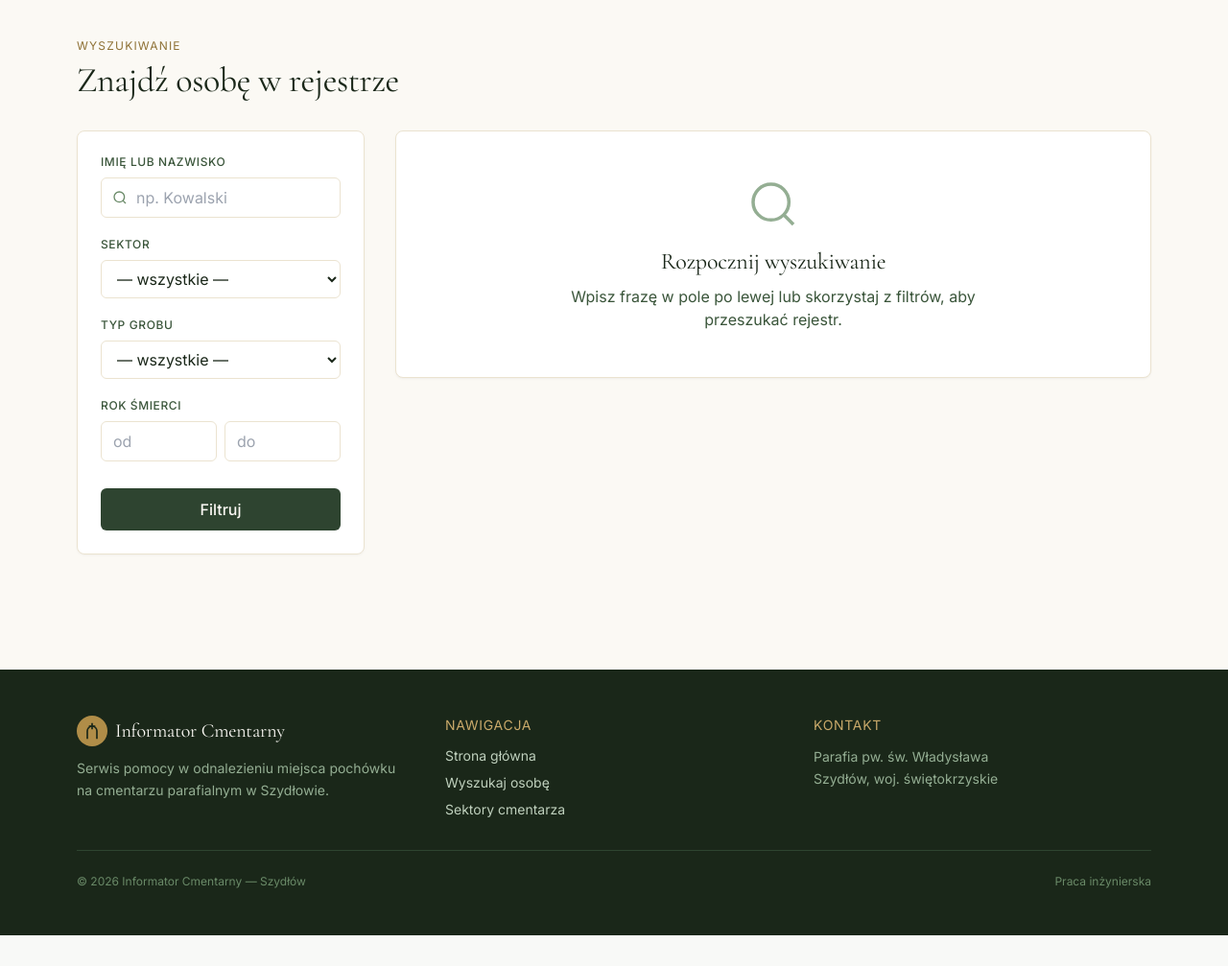
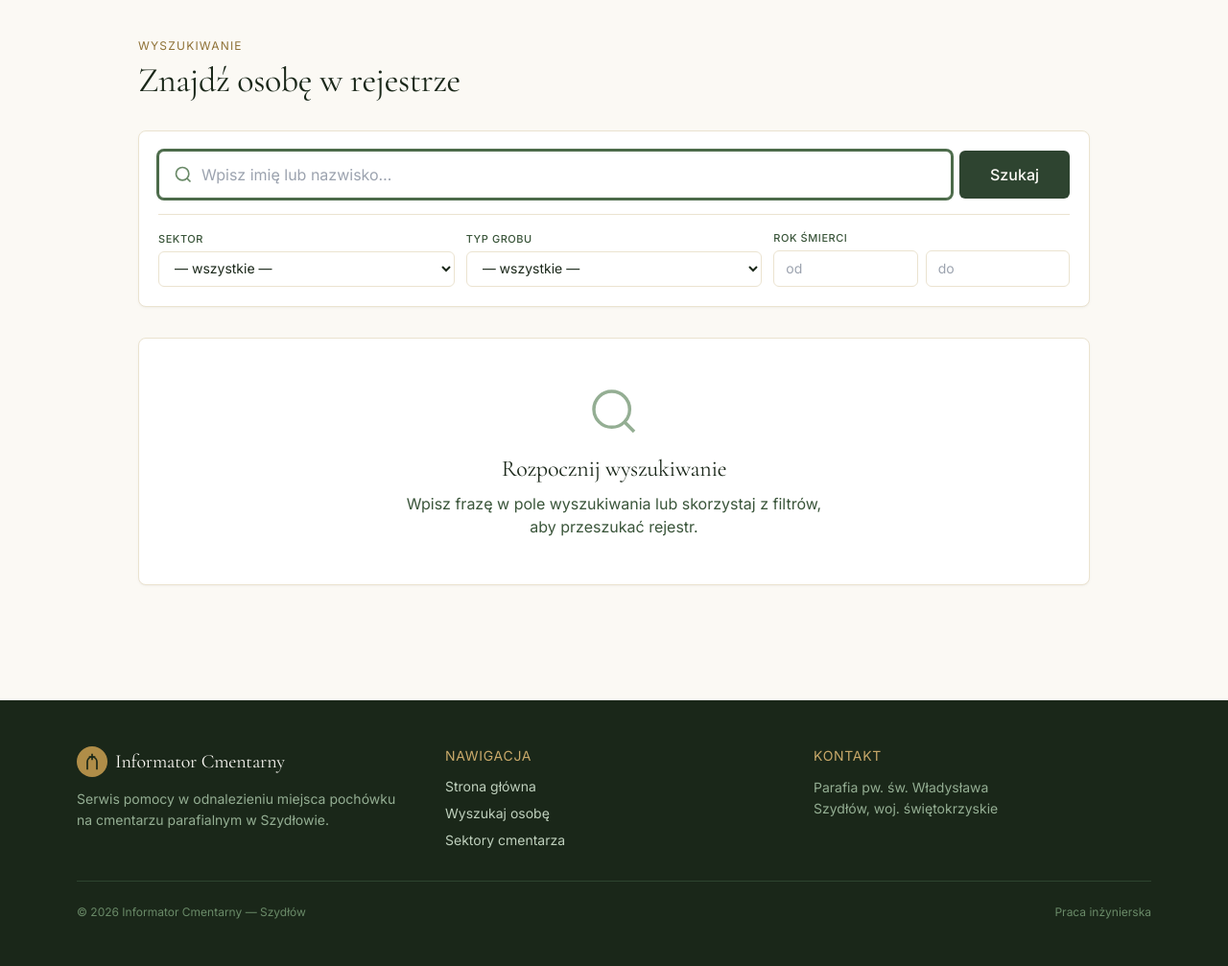
Before and after one commit to Mateuszl28/praca_inz, a Django app: page /szukaj/ in a window 1280 px wide. Shown: the part 73-1080 px from the top of the page at 96% size. Before the commit the page ends 1048 px from the top, so only its background shows below. Run offline with Django 5.2, Linux system fonts and the light colour scheme; data that the repository does not hold is empty; some libraries are stand-ins or nearby versions.

Commit message:
Move search filters inline with search bar instead of sidebar

```diff
--- a/templates/groby/szukaj.html
+++ b/templates/groby/szukaj.html
@@ -3,33 +3,34 @@
 {% block title %}Wyszukiwanie — Informator Cmentarny Szydłów{% endblock %}
 
 {% block content %}
-<section class="max-w-6xl mx-auto px-4 py-10">
+<section class="max-w-5xl mx-auto px-4 py-10">
     <div class="mb-8">
         <div class="text-xs uppercase tracking-widest text-accent-600 mb-2">Wyszukiwanie</div>
         <h1 class="font-serif text-4xl text-primary-900">Znajdź osobę w rejestrze</h1>
     </div>
 
-    <div class="grid grid-cols-1 lg:grid-cols-[300px_1fr] gap-8">
-
-        <aside class="lg:sticky lg:top-24 lg:self-start">
-            <form action="{% url 'groby:szukaj' %}" method="get" class="bg-white rounded-lg shadow-soft border border-cream-200 p-6 space-y-5">
-                <div>
-                    <label class="block text-xs uppercase tracking-wider font-medium text-primary-600 mb-2">Imię lub nazwisko</label>
-                    <div class="relative">
-                        <svg class="w-4 h-4 text-primary-400 absolute left-3 top-1/2 -translate-y-1/2" viewBox="0 0 24 24" fill="none" stroke="currentColor" stroke-width="2"><circle cx="11" cy="11" r="8"/><path d="m21 21-4.35-4.35"/></svg>
+    <form action="{% url 'groby:szukaj' %}" method="get" class="bg-white rounded-lg shadow-soft border border-cream-200 p-5 mb-8">
+        <div class="flex flex-col sm:flex-row gap-2 mb-4">
+            <div class="flex-1 relative">
+                <svg class="w-5 h-5 text-primary-400 absolute left-4 top-1/2 -translate-y-1/2" viewBox="0 0 24 24" fill="none" stroke="currentColor" stroke-width="2"><circle cx="11" cy="11" r="8"/><path d="m21 21-4.35-4.35"/></svg>
                 <input
                     type="text"
                     name="q"
                     value="{{ query }}"
-                            placeholder="np. Kowalski"
-                            class="w-full pl-9 pr-3 py-2 border border-cream-200 rounded-md focus:outline-none focus:ring-2 focus:ring-primary-500 focus:border-primary-500"
+                    placeholder="Wpisz imię lub nazwisko…"
+                    class="w-full pl-11 pr-4 py-3 border border-cream-200 rounded-md focus:outline-none focus:ring-2 focus:ring-primary-500 focus:border-primary-500 text-base"
+                    autofocus
                 >
             </div>
+            <button type="submit" class="px-8 py-3 bg-primary-700 hover:bg-primary-800 text-cream-50 rounded-md font-medium transition whitespace-nowrap">
+                Szukaj
+            </button>
         </div>
 
-                <div>
-                    <label class="block text-xs uppercase tracking-wider font-medium text-primary-600 mb-2">Sektor</label>
-                    <select name="sektor" class="w-full px-3 py-2 border border-cream-200 rounded-md bg-white focus:outline-none focus:ring-2 focus:ring-primary-500">
+        <div class="flex flex-wrap items-end gap-3 pt-4 border-t border-cream-200">
+            <div class="flex-1 min-w-[140px]">
+                <label class="block text-[11px] uppercase tracking-wider font-medium text-primary-600 mb-1">Sektor</label>
+                <select name="sektor" class="w-full px-3 py-2 border border-cream-200 rounded-md bg-white text-sm focus:outline-none focus:ring-2 focus:ring-primary-500">
                     <option value="">— wszystkie —</option>
                     {% for s in sektory %}
                         <option value="{{ s.id }}" {% if sektor_id == s.id|stringformat:"s" %}selected{% endif %}>{{ s.nazwa }}</option>
@@ -37,9 +38,9 @@
                 </select>
             </div>
 
-                <div>
-                    <label class="block text-xs uppercase tracking-wider font-medium text-primary-600 mb-2">Typ grobu</label>
-                    <select name="typ" class="w-full px-3 py-2 border border-cream-200 rounded-md bg-white focus:outline-none focus:ring-2 focus:ring-primary-500">
+            <div class="flex-1 min-w-[140px]">
+                <label class="block text-[11px] uppercase tracking-wider font-medium text-primary-600 mb-1">Typ grobu</label>
+                <select name="typ" class="w-full px-3 py-2 border border-cream-200 rounded-md bg-white text-sm focus:outline-none focus:ring-2 focus:ring-primary-500">
                     <option value="">— wszystkie —</option>
                     {% for val, label in typy %}
                         <option value="{{ val }}" {% if typ == val %}selected{% endif %}>{{ label }}</option>
@@ -47,26 +48,24 @@
                 </select>
             </div>
 
-                <div>
-                    <label class="block text-xs uppercase tracking-wider font-medium text-primary-600 mb-2">Rok śmierci</label>
+            <div class="flex-1 min-w-[160px]">
+                <label class="block text-[11px] uppercase tracking-wider font-medium text-primary-600 mb-1">Rok śmierci</label>
                 <div class="flex gap-2">
-                        <input type="number" name="rok_od" value="{{ rok_od }}" placeholder="od" min="1800" max="2100" class="w-1/2 px-3 py-2 border border-cream-200 rounded-md focus:outline-none focus:ring-2 focus:ring-primary-500">
-                        <input type="number" name="rok_do" value="{{ rok_do }}" placeholder="do" min="1800" max="2100" class="w-1/2 px-3 py-2 border border-cream-200 rounded-md focus:outline-none focus:ring-2 focus:ring-primary-500">
+                    <input type="number" name="rok_od" value="{{ rok_od }}" placeholder="od" min="1800" max="2100" class="w-1/2 px-3 py-2 border border-cream-200 rounded-md text-sm focus:outline-none focus:ring-2 focus:ring-primary-500">
+                    <input type="number" name="rok_do" value="{{ rok_do }}" placeholder="do" min="1800" max="2100" class="w-1/2 px-3 py-2 border border-cream-200 rounded-md text-sm focus:outline-none focus:ring-2 focus:ring-primary-500">
                 </div>
             </div>
 
-                <div class="flex gap-2 pt-2">
-                    <button type="submit" class="flex-1 px-4 py-2.5 bg-primary-700 hover:bg-primary-800 text-cream-50 rounded-md font-medium transition">Filtruj</button>
             {% if aktywne_filtry %}
-                        <a href="{% url 'groby:szukaj' %}" class="px-4 py-2.5 border border-cream-200 text-primary-700 hover:bg-cream-100 rounded-md transition">Wyczyść</a>
+                <a href="{% url 'groby:szukaj' %}" class="px-4 py-2 border border-cream-200 text-primary-700 hover:bg-cream-100 rounded-md transition text-sm whitespace-nowrap">
+                    ✕ Wyczyść
+                </a>
             {% endif %}
         </div>
     </form>
-        </aside>
 
-        <div>
     {% if aktywne_filtry %}
-                <div class="mb-5 flex items-center justify-between text-sm">
+        <div class="mb-5 text-sm">
             <div class="text-primary-600">
                 {% if total %}
                     Znaleziono <strong class="text-primary-900">{{ total }}</strong> {{ total|pluralize:"wynik,wyniki,wyników" }}
@@ -132,10 +131,8 @@
         <div class="bg-white rounded-lg shadow-soft border border-cream-200 p-12 text-center">
             <svg class="w-14 h-14 mx-auto text-primary-300 mb-4" viewBox="0 0 24 24" fill="none" stroke="currentColor" stroke-width="1.5"><circle cx="11" cy="11" r="8"/><path d="m21 21-4.35-4.35"/></svg>
             <h3 class="font-serif text-2xl text-primary-900 mb-2">Rozpocznij wyszukiwanie</h3>
-                    <p class="text-primary-600 max-w-md mx-auto">Wpisz frazę w pole po lewej lub skorzystaj z filtrów, aby przeszukać rejestr.</p>
+            <p class="text-primary-600 max-w-md mx-auto">Wpisz frazę w pole wyszukiwania lub skorzystaj z filtrów, aby przeszukać rejestr.</p>
         </div>
     {% endif %}
-        </div>
-    </div>
 </section>
 {% endblock %}
```
Lines whose indentation alone changed are shown as unchanged.
